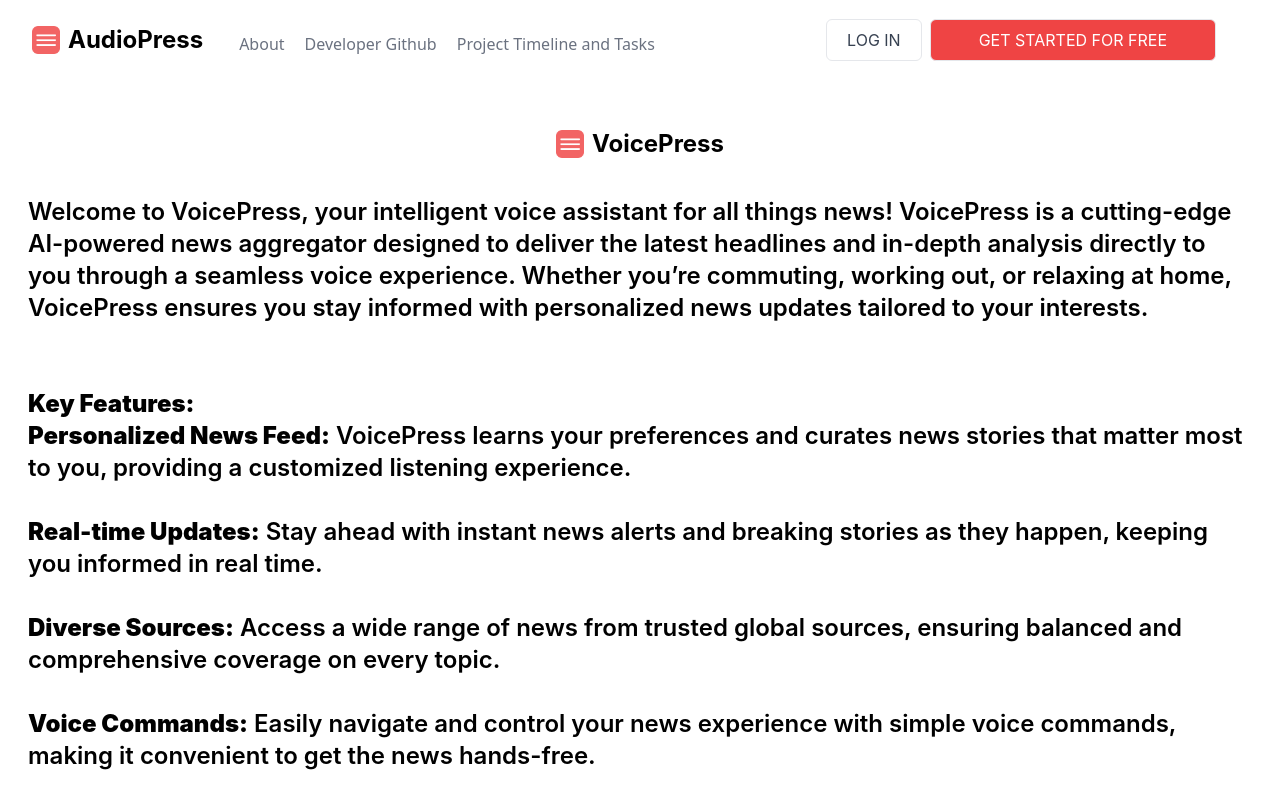
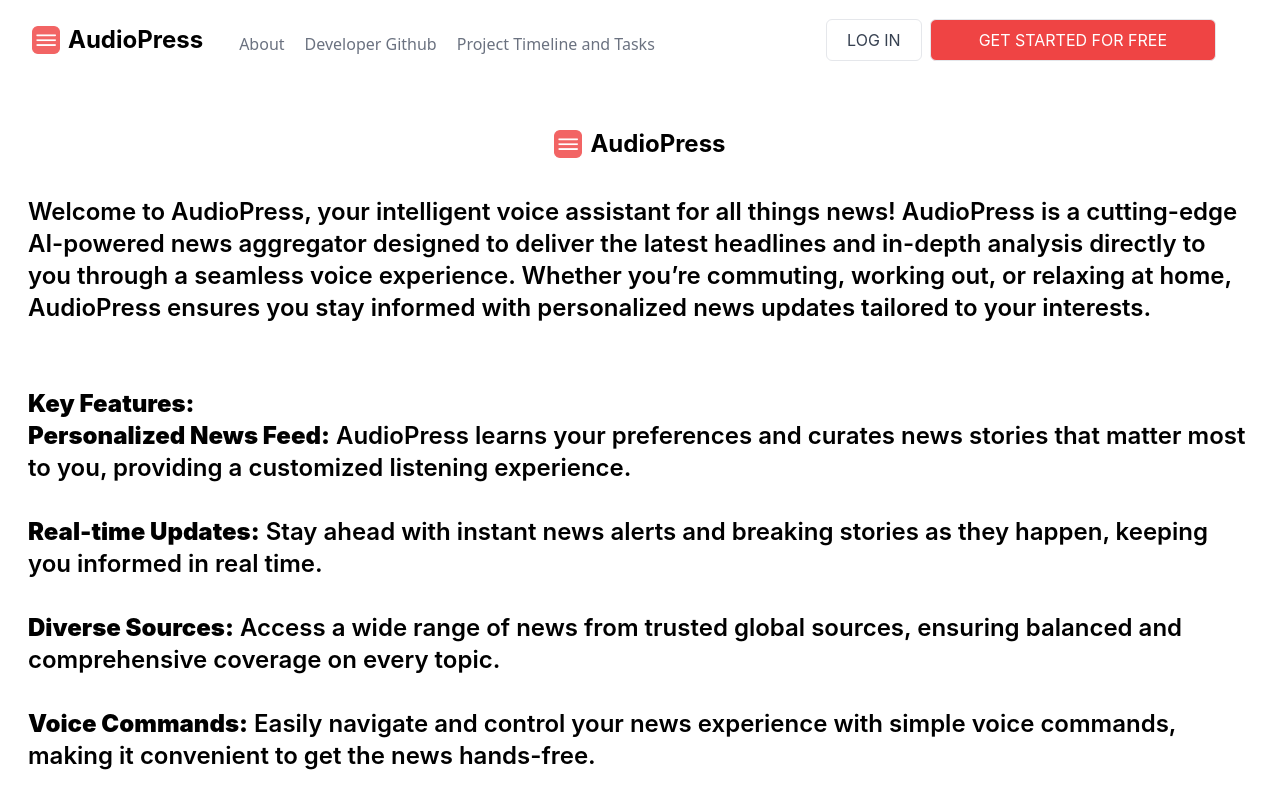
Before and after one commit to Adi0706/AudioPress, a React (Create React App) app in the folder client/: page /About in a window 1280 px wide. Shown: the top 800 px of the page. Built offline with nearby package versions, Linux system fonts and the light colour scheme.

Commit message:
updated code

```diff
--- a/client/src/Pages/About.jsx
+++ b/client/src/Pages/About.jsx
@@ -8,14 +8,14 @@ function About() {
     <div className='About w-screen h-screen'>
         <Navbar />
         <div className='w-full h-full '>
-        <span className='text-2xl font-bold flex items-center gap-2 m-2 flex items-center justify-center  mt-12 '><img src={Logo} className='w-7 h-7'></img>VoicePress
+        <span className='text-2xl font-bold flex items-center gap-2 m-2 flex items-center justify-center  mt-12 '><img src={Logo} className='w-7 h-7'></img>AudioPress
         </span>
         <p className='text-2xl p-7 font-semibold '>
 
 
-Welcome to VoicePress, your intelligent voice assistant for all things news!
+Welcome to AudioPress, your intelligent voice assistant for all things news!
 
-VoicePress is a cutting-edge AI-powered news aggregator designed to deliver the latest headlines and in-depth analysis directly to you through a seamless voice experience. Whether you’re commuting, working out, or relaxing at home, VoicePress ensures you stay informed with personalized news updates tailored to your interests.
+AudioPress is a cutting-edge AI-powered news aggregator designed to deliver the latest headlines and in-depth analysis directly to you through a seamless voice experience. Whether you’re commuting, working out, or relaxing at home, AudioPress ensures you stay informed with personalized news updates tailored to your interests.
 <br></br>
 <br></br>
 <br></br>
@@ -23,7 +23,7 @@ VoicePress is a cutting-edge AI-powered news aggregator designed to deliver the
 <b>Key Features:</b>
 <br/>
 
-<b>Personalized News Feed:</b> VoicePress learns your preferences and curates news stories that matter most to you, providing a customized listening experience.
+<b>Personalized News Feed:</b> AudioPress learns your preferences and curates news stories that matter most to you, providing a customized listening experience.
 <br/>
 <br/>
 <b>Real-time Updates:</b> Stay ahead with instant news alerts and breaking stories as they happen, keeping you informed in real time.
@@ -38,8 +38,9 @@ VoicePress is a cutting-edge AI-powered news aggregator designed to deliver the
 <br/>
 
 
-At VoicePress, we believe in the power of informed communities. Our mission is to make staying updated effortless and enjoyable, providing you with the news you need, whenever you need it. Join the VoicePress community today and transform the way you experience news.
+At AudioPress, we believe in the power of informed communities. Our mission is to make staying updated effortless and enjoyable, providing you with the news you need, whenever you need it. Join the AudioPress community today and transform the way you experience news.
         </p>
+        <span className='flex items-center justify-center mt-16 text-gray-500'>©️Developed by Aditya Bhattacharjee 2024</span>
         </div>
     </div>
 
--- a/client/src/Pages/DashBoard.jsx
+++ b/client/src/Pages/DashBoard.jsx
@@ -75,7 +75,7 @@ setShowAccountModal(true)
           <li className='font-bold flex items-center mb-5'>
             <img src={Logo} alt="logo" className='w-5 h-5 mx-2 cursor-pointer' />Explore News
           </li>
-          <li className='flex items-center mb-5'><MdKeyboardVoice className='mr-2' />VoicePress AI</li>
+          <li className='flex items-center mb-5'><MdKeyboardVoice className='mr-2' />AudioPress AI</li>
           <li>
             <div className='space-y-2 '>
               <p className='cursor-pointer hover:text-blue-300 '>Politics</p>
@@ -119,7 +119,7 @@ setShowAccountModal(true)
           {RenderAccountShowModal()}
         </div>
         {showSidebar && <RenderSideBar />}
-        <div className='Dashboard-main w-full flex flex-col items-center justify-center'>
+        <div className='Dashboard-main p-5 w-full flex flex-col items-center justify-center'>
           <h1 className='text-5xl font-bold'>Your News Feed</h1>
           <p className='my-5 text-lg'>Stay Ahead with Cutting-Edge Insights from Your AI Voice Assistant</p>
           <span className='flex gap-8'>
@@ -127,7 +127,7 @@ setShowAccountModal(true)
             <p className='font-semibold text-black hover:text-gray-500 cursor-pointer' onClick={handleShowExplore}>Explore</p>
           </span>
           <div className='w-2/4 border-b border-gray-300 my-5'></div>
-          {showExplore ? <RenderExplore /> : <img src={NewsImage} alt="dashboard image" className='w-2/4 h-3/5 rounded-full mt-12 shadow-xl' />}
+          {showExplore ? <RenderExplore /> : <img src={NewsImage} alt="dashboard image" className='w-2/4 h-4/5 ' />}
         </div>
       </div>
     </>
--- a/client/src/Pages/LoginDashboard.jsx
+++ b/client/src/Pages/LoginDashboard.jsx
@@ -316,7 +316,7 @@ function LoginDashBoard() {
           <li className='font-bold flex items-center mb-5'>
             <img src={Logo} alt="logo" className='w-5 h-5 mx-2 cursor-pointer' />Explore News
           </li>
-          <li className='flex items-center mb-5'><MdKeyboardVoice className='mr-2' />VoicePress AI</li>
+          <li className='flex items-center mb-5'><MdKeyboardVoice className='mr-2' />AudioPress AI</li>
           <li>
             <div className='space-y-2 '>
               <p className='cursor-pointer hover:text-blue-300 '>Politics</p>
@@ -364,7 +364,7 @@ function LoginDashBoard() {
         {RenderAccountShowModal()} {/* Render account modal */}
       </div>
       {showSidebar && <RenderSideBar />} {/* Render sidebar if showSidebar is true */}
-      <div className='Dashboard-main w-full flex flex-col items-center justify-center'>
+      <div className='Dashboard-main p-5 w-full flex flex-col items-center justify-center'>
         <h1 className='text-5xl font-bold'>Your News Feed</h1>
         <p className='my-5 text-lg'>Stay Ahead with Cutting-Edge Insights from Your AI Voice Assistant</p>
         <div className='flex gap-8'>
@@ -372,7 +372,7 @@ function LoginDashBoard() {
           <p className='font-semibold text-black hover:text-gray-500 cursor-pointer' onClick={handleShowExplore}>Explore</p>
         </div>
         <div className='w-2/4 border-b border-gray-300 my-5'></div>
-        {showExplore ? <RenderExplore /> : <img src={NewsImage} alt="dashboard image" className='w-2/4 h-3/5 rounded-full mt-12 shadow-xl' />}
+        {showExplore ? <RenderExplore /> : <img src={NewsImage} alt="dashboard image" className='w-2/4 h-4/5' />}
       </div>
     </div>
   );
```
Also changed, not shown: client/src/Media/dashboard-img.png.
